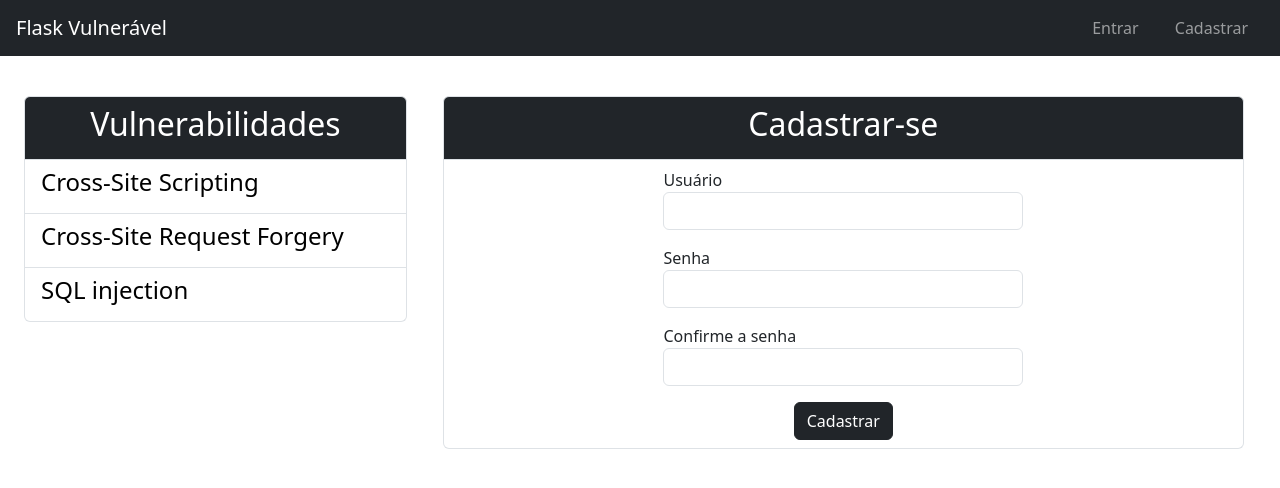
After one commit to Lucas-Vini/vul-flask, a Flask app: page /signup in a window 1280 px wide. The commit adds this page. Shown: the top 488 px of the page. Run offline with Flask 3, Linux system fonts and the light colour scheme; some libraries are stand-ins or nearby versions.

Commit message:
including signup template and form

```diff
--- a/app/__init__.py
+++ b/app/__init__.py
@@ -1,6 +1,7 @@
 from flask import Flask
 from app.ping import ping
 from app.vulapp import vulapp
+import os
 
 ACTIVE_ENDPOINTS = (
 	("/", ping),
@@ -9,6 +10,8 @@ ACTIVE_ENDPOINTS = (
 
 def create_app():
 	app = Flask(__name__)
+	#use a stored secret key to keep sessions in application reload
+	app.config['SECRET_KEY'] = os.urandom(50)
 
 	# accepts both /endpoint and /endpoint/ as valid URLs
 	app.url_map.strict_slashes = False
--- a/app/templates/base.html
+++ b/app/templates/base.html
@@ -22,7 +22,7 @@
 		<a href="/" class="navbar-brand px-3">Flask Vulnerável</a>
 		<div class="mr-auto px-3">
 	    	<a href="/" class="navbar-text px-3 my-nav-link">Entrar</a>
-	    	<a href="/" class="navbar-text px-3 my-nav-link">Cadastrar</a>
+	    	<a href="/signup" class="navbar-text px-3 my-nav-link">Cadastrar</a>
 		</div>
 
 	</div>
--- /dev/null
+++ b/app/templates/signup.html
@@ -0,0 +1,39 @@
+{% extends 'base.html' %}
+
+{% block container %}
+<ul class="list-group nav nav-pills">
+    <li class="list-group-item list-group-item-action text-center bg-dark "><h2 class="text-white">Cadastrar-se</h2></li>
+    <li class="list-group-item">
+        <div class="container-fluid">
+            <div class="row">
+                <div class="col-sm-6 offset-3">
+                    <form action="" method="post" novalidate>
+                        {{ form.hidden_tag() }}
+                        <div class="form-group">
+                            <p>
+                                {{ form.username.label }}<br>
+                                {{ form.username(size=32, class_="form-control") }}
+                            </p>
+                        </div>
+                        <div class="form-group">
+                            <p>
+                                {{ form.password.label }}<br>
+                                {{ form.password(size=32, class_="form-control") }}
+                            </p>
+                        </div>
+                        <div class="form-group">
+                            <p>
+                                {{ form.password_confirmation.label }}<br>
+                                {{ form.password_confirmation(size=32, class_="form-control") }}
+                            </p>
+                        <div class="text-center">
+                            {{ form.submit(class_="btn btn-dark") }}
+                        </div>
+
+                    </form>
+                </div>
+            </div>
+        </div>
+    </li>
+</ul>
+{% endblock %}
--- /dev/null
+++ b/app/vulapp/forms/auth.py
@@ -0,0 +1,9 @@
+from flask_wtf import FlaskForm
+from wtforms import StringField, PasswordField, SubmitField
+from wtforms.validators import DataRequired
+
+class SignUpForm(FlaskForm):
+    username = StringField('Usuário', validators=[DataRequired()])
+    password = PasswordField('Senha', validators=[DataRequired()])
+    password_confirmation = PasswordField('Confirme a senha', validators=[DataRequired()])
+    submit = SubmitField('Cadastrar')
--- a/app/vulapp/views/vulapp.py
+++ b/app/vulapp/views/vulapp.py
@@ -1,8 +1,18 @@
 from flask import Blueprint
-from flask import render_template
+from flask import render_template, redirect
+from app.vulapp.forms.auth import SignUpForm
 
 vulapp = Blueprint("vulapp", __name__)
 
 @vulapp.route("/")
-def main():
+def home():
 	return render_template('index.html')
+
+@vulapp.route("/signup", methods = ['GET', 'POST'])
+def signup():
+	form = SignUpForm()
+
+	if form.validate_on_submit():
+		return redirect('/')
+
+	return render_template('signup.html', form=form)
```
